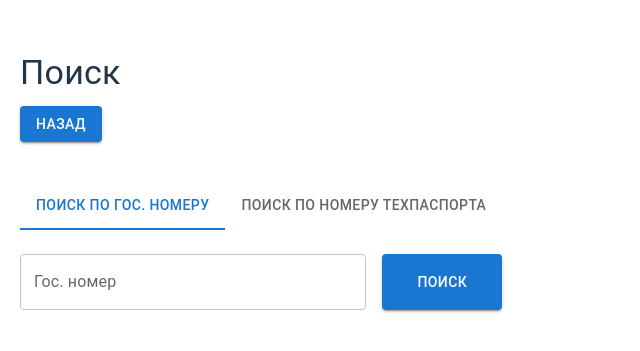
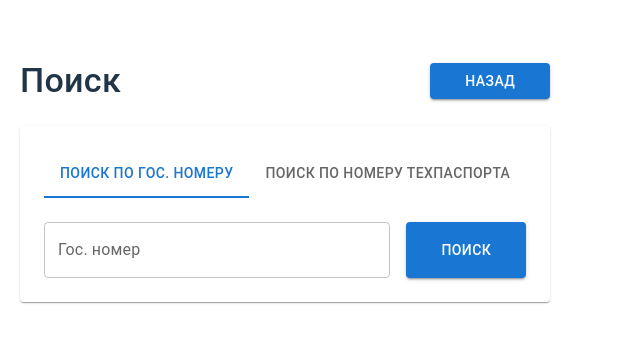
Before and after one commit to KutmanBekbolotov/RTS-OP, a React (Vite) app in the folder src/renderer/: page /search in a window 1280 px wide. Shown: the part 207-558 px from the top of the page, without its empty margins (0-640 px from the left). Built offline with nearby package versions, Linux system fonts and the light colour scheme.

Commit message:
rolled back

```diff
--- a/src/renderer/package.json
+++ b/src/renderer/package.json
@@ -10,11 +10,13 @@
     "preview": "vite preview"
   },
   "dependencies": {
+    "@date-io/date-fns": "^3.2.1",
     "@emotion/react": "^11.14.0",
     "@emotion/styled": "^11.14.0",
     "@mui/lab": "^7.0.0-beta.10",
     "@mui/material": "^7.0.1",
     "@mui/x-date-pickers": "^7.28.2",
+    "date-fns": "^4.1.0",
     "html2canvas": "^1.4.1",
     "jspdf": "^3.0.1",
     "react": "^19.0.0",
--- a/src/renderer/src/pages/registration.tsx
+++ b/src/renderer/src/pages/registration.tsx
@@ -47,18 +47,6 @@ const Registration = () => {
     gknb: ["9-отдел", "АТЦ", "КЦКБ"]
   };
 
-  const registrationTypes = {
-    primary: "Первичная",
-    replacement_number_and_tech_passport: "Замена гос номера и техпаспорта",
-    replacement_number_only: "Замена гос номера без замены техпаспорта",
-    replacement_tech_passport_only: "Замена тех паспорта без замены гос номера"
-  };
-
-  const organizationNames = {
-    mvd: "МВД",
-    gknb: "ГКНБ"
-  };
-
   const handleChange = (field: keyof RegistrationFormData, value: any) => {
     setFormData({
       ...formData,
@@ -88,21 +76,9 @@ const Registration = () => {
 
   const handleSubmit = async () => {
     try {
-      if (!window.electron) {
-        console.error('Electron API не доступен');
-        alert('Ошибка: Electron API не доступен');
-        return;
-      }
-
-      if (!formData.registrationType || !formData.stateNumber || !formData.techPassportNumber) {
-        alert("Пожалуйста, заполните обязательные поля");
-        return;
-      }
-
+      // Преобразуем даты в строки перед отправкой
       const dataToSend = {
         ...formData,
-        registrationType: registrationTypes[formData.registrationType as keyof typeof registrationTypes],
-        organizationName: organizationNames[formData.organizationName as keyof typeof organizationNames],
         registrationDate: formData.registrationDate?.toISOString().split('T')[0] || null,
         receiveDate: formData.receiveDate?.toISOString().split('T')[0] || null,
         expirationDate: formData.expirationDate?.toISOString().split('T')[0] || null,
@@ -110,14 +86,30 @@ const Registration = () => {
         stateNumberSubmissionDate: formData.stateNumberSubmissionDate?.toISOString().split('T')[0] || null,
       };
 
-      console.log('Вызываем addRegistration с данными:', dataToSend);
-      const result = await window.electron.addRegistration(dataToSend);
-      console.log('Получен результат:', result);
+      await window.electron.addRegistration(dataToSend);
+      alert("Данные успешно сохранены!");
 
-      alert("Данные успешно сохранены!");
+      // Очищаем форму после успешного сохранения
+      setFormData({
+        registrationType: "",
+        registrationDate: null,
+        receiveDate: null,
+        territorialDepartment: "",
+        district: "",
+        organizationName: "",
+        subdivision: "",
+        address: "",
+        stateNumber: "",
+        techPassportNumber: "",
+        expirationDate: null,
+        submissionDate: null,
+        stateNumberSubmissionDate: null,
+        fullName: "",
+        note: "",
+      });
     } catch (error) {
       console.error('Ошибка при сохранении:', error);
-      alert(error instanceof Error ? error.message : "Ошибка при сохранении данных");
+      alert('Ошибка при сохранении данных');
     }
   };
 
@@ -301,7 +293,7 @@ const Registration = () => {
 
       <Box sx={{ display: "flex", justifyContent: "space-between" }}>
         <Button variant="contained" component={Link} to="/" sx={{ mb: 2 }}>Назад</Button>
-        <Button variant="contained" onClick={handleSubmit}>Отправить</Button>
+        <Button variant="contained" onClick={handleSubmit}>Сохранить</Button>
       </Box>
     </Box>
   );
--- a/src/renderer/src/pages/search.tsx
+++ b/src/renderer/src/pages/search.tsx
@@ -176,15 +176,34 @@ const Search = () => {
   };
 
   return (
-    <Box sx={{ padding: "20px" }}>
-      <Typography variant="h4" gutterBottom>
+    <Box sx={{
+      padding: "20px",
+      maxWidth: "1200px",
+      margin: "0 auto"
+    }}>
+      <Box sx={{
+        display: "flex",
+        justifyContent: "space-between",
+        alignItems: "center",
+        mb: 3
+      }}>
+        <Typography variant="h4" sx={{ fontWeight: 500 }}>
           Поиск
         </Typography>
-
-      <Box sx={{ display: "flex", justifyContent: "space-between", mb: 3 }}>
-        <Button variant="contained" component={Link} to="/" sx={{ mb: 2 }}>Назад</Button>
+        <Button
+          variant="contained"
+          component={Link}
+          to="/"
+          sx={{
+            minWidth: "120px",
+            backgroundColor: "primary.main"
+          }}
+        >
+          Назад
+        </Button>
       </Box>
 
+      <Paper sx={{ p: 3, mb: 3 }}>
         <Tabs
           value={searchType}
           onChange={(_, newValue) => setSearchType(newValue)}
@@ -194,7 +213,10 @@ const Search = () => {
           <Tab label="Поиск по номеру техпаспорта" />
         </Tabs>
 
-      <Box sx={{ display: "flex", gap: 2, mb: 3 }}>
+        <Box sx={{
+          display: "flex",
+          gap: 2
+        }}>
           <TextField
             fullWidth
             label={searchType === 0 ? "Гос. номер" : "Номер техпаспорта"}
@@ -202,24 +224,41 @@ const Search = () => {
             onChange={(e) => setSearchQuery(e.target.value)}
             error={!!error}
             helperText={error}
+            variant="outlined"
           />
           <Button
             variant="contained"
             onClick={handleSearch}
-          sx={{ minWidth: "120px" }}
+            sx={{
+              minWidth: "120px",
+              height: "56px"
+            }}
           >
             Поиск
           </Button>
         </Box>
+      </Paper>
 
       {searchResult && (
-        <>
-          <TableContainer component={Paper} sx={{ mb: 3 }}>
+        <Paper sx={{ mb: 3 }}>
+          <TableContainer>
             <Table>
               <TableHead>
                 <TableRow>
-                  <TableCell>Параметр</TableCell>
-                  <TableCell>Значение</TableCell>
+                  <TableCell sx={{
+                    backgroundColor: 'primary.main',
+                    color: 'white',
+                    fontWeight: 'bold'
+                  }}>
+                    Параметр
+                  </TableCell>
+                  <TableCell sx={{
+                    backgroundColor: 'primary.main',
+                    color: 'white',
+                    fontWeight: 'bold'
+                  }}>
+                    Значение
+                  </TableCell>
                 </TableRow>
               </TableHead>
               <TableBody>
@@ -287,17 +326,25 @@ const Search = () => {
             </Table>
           </TableContainer>
 
-          <Box sx={{ display: "flex", justifyContent: "flex-end" }}>
+          <Box sx={{
+            display: "flex",
+            justifyContent: "flex-end",
+            p: 2,
+            borderTop: 1,
+            borderColor: 'divider'
+          }}>
             <Button
               variant="contained"
               color="primary"
               onClick={generatePDF}
-              sx={{ mt: 2 }}
+              sx={{
+                minWidth: "200px"
+              }}
             >
               Распечатать справку
             </Button>
           </Box>
-        </>
+        </Paper>
       )}
     </Box>
   );
```
Also changed, not shown: 2 other files (tests, documents, lock files or other folders). Lines whose indentation alone changed are shown as unchanged.
